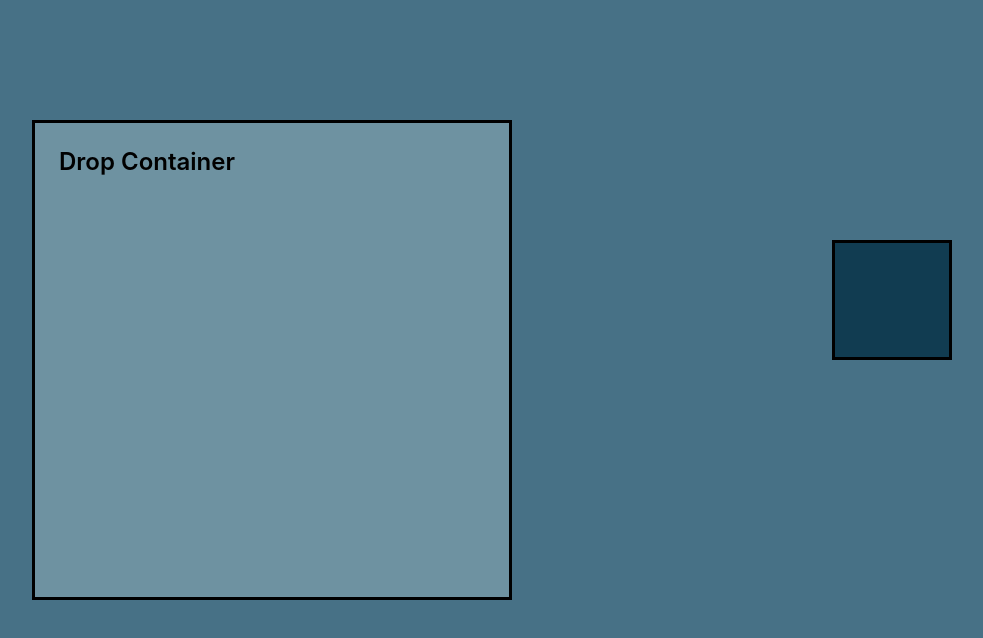
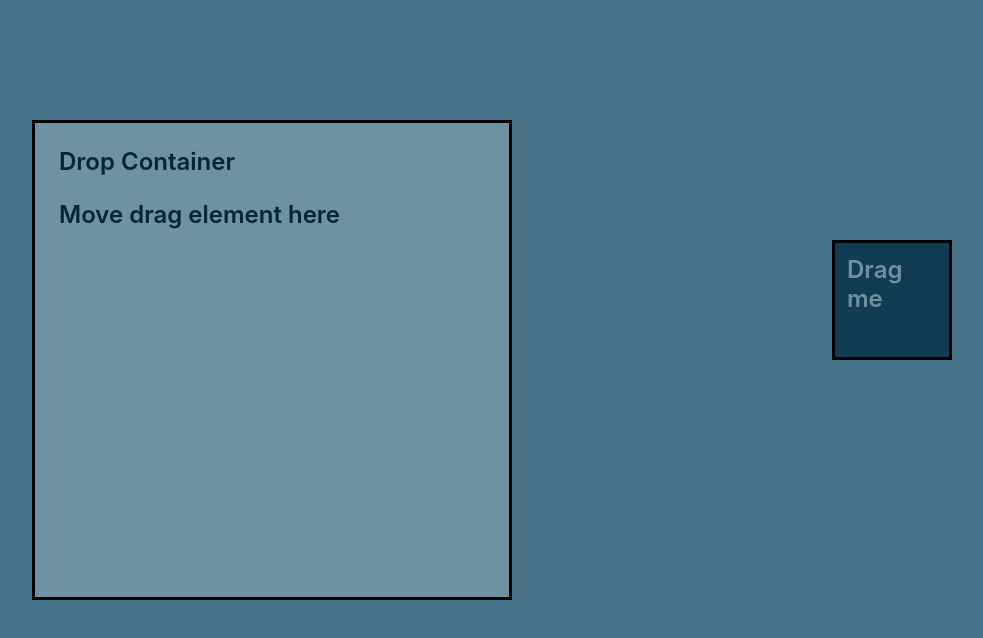
Before and after one commit to Digitanalogik/react-drag-and-drop-playground, a React (Create React App) app: page / in a window 1280 px wide. Shown: the top 638 px of the page, without its empty margins (88-1071 px from the left). Built offline with nearby package versions, Linux system fonts and the light colour scheme.

Commit message:
Added functionality to handle drag'n'drop events

```diff
--- a/src/App.tsx
+++ b/src/App.tsx
@@ -1,14 +1,29 @@
-import { DndContext } from '@dnd-kit/core';
+import React, { useState } from 'react';
+import { DndContext, DragEndEvent } from '@dnd-kit/core';
 import Droppable from './Components/Droppable/Droppable';
 import Draggable from './Components/Draggable/Draggable';
 import './App.css';
 
 const App = (): JSX.Element => {
+
+  const [isDropped, setIsDropped] = useState(false);
+  const draggableMarkup = (
+    <Draggable text="Drag me" />
+  );
+
+  const handleDragEnd = (event: DragEndEvent) => {
+    if (event.over && event.over.id == 'droppable') {
+      setIsDropped(true);
+    }
+  }
+
   return (
     <div className="App">
-      <DndContext>
-        <Droppable text="Drop Container" />
-        <Draggable text="Drag Element" />
+      <DndContext onDragEnd={handleDragEnd}>
+        {!isDropped ? draggableMarkup : null}
+        <Droppable text="Drop Container">
+          {isDropped ? draggableMarkup : 'Move drag element here'}
+        </Droppable>
       </DndContext>
     </div>
   );
--- a/src/Components/Draggable/Draggable.css
+++ b/src/Components/Draggable/Draggable.css
@@ -12,4 +12,9 @@
   background-color: #113C51;
   font-size: 24px;
   font-weight: 600;
+  z-index: 2;
 }
+
+.drag-element > .text {
+  color: #6E92A1;
+}
--- a/src/Components/Draggable/Draggable.tsx
+++ b/src/Components/Draggable/Draggable.tsx
@@ -13,11 +13,13 @@ const Draggable: FC<DraggableProps> = (props): JSX.Element => {
         id: 'draggable'
     });
     const style = transform ? {
-        transform: `translate3d(${transform.x}px, ${transform.y}px, 0)`
+        transform: `translate3d(${transform.x}px, ${transform.y}px, 0)`,
+        backgroundColor: '#27556C'
     } : undefined;
 
     return (
         <div className="drag-element" ref={setNodeRef} style={style} {...listeners} {...attributes}>
+            <span className='text'>{props.text}</span>
             {props.children}
         </div>
     );
--- a/src/Components/Droppable/Droppable.css
+++ b/src/Components/Droppable/Droppable.css
@@ -1,5 +1,6 @@
 .drop-container {
-  display: block;
+  display: flex;
+  flex-direction: column;
   position: relative;
   top: 5em;
   left: 5em;
@@ -7,9 +8,14 @@
   height: 20em;
   padding: 1em;
   box-sizing: border-box;
-  color: black;
+  color: #032536;
   border: solid 3px black;
   background-color: #6E92A1;
   font-size: 24px;
   font-weight: 600;
 }
+
+
+.drop-container > .text {
+  margin-bottom: 1em;
+}
--- a/src/Components/Droppable/Droppable.tsx
+++ b/src/Components/Droppable/Droppable.tsx
@@ -12,7 +12,7 @@ const Droppable: FC<DroppableProps> = (props): JSX.Element => {
         id: 'droppable',
     });
     const style = {
-        color: isOver ? 'green' : undefined
+        color: isOver ? '#0F5B30' : undefined
     };
 
     return (
```
